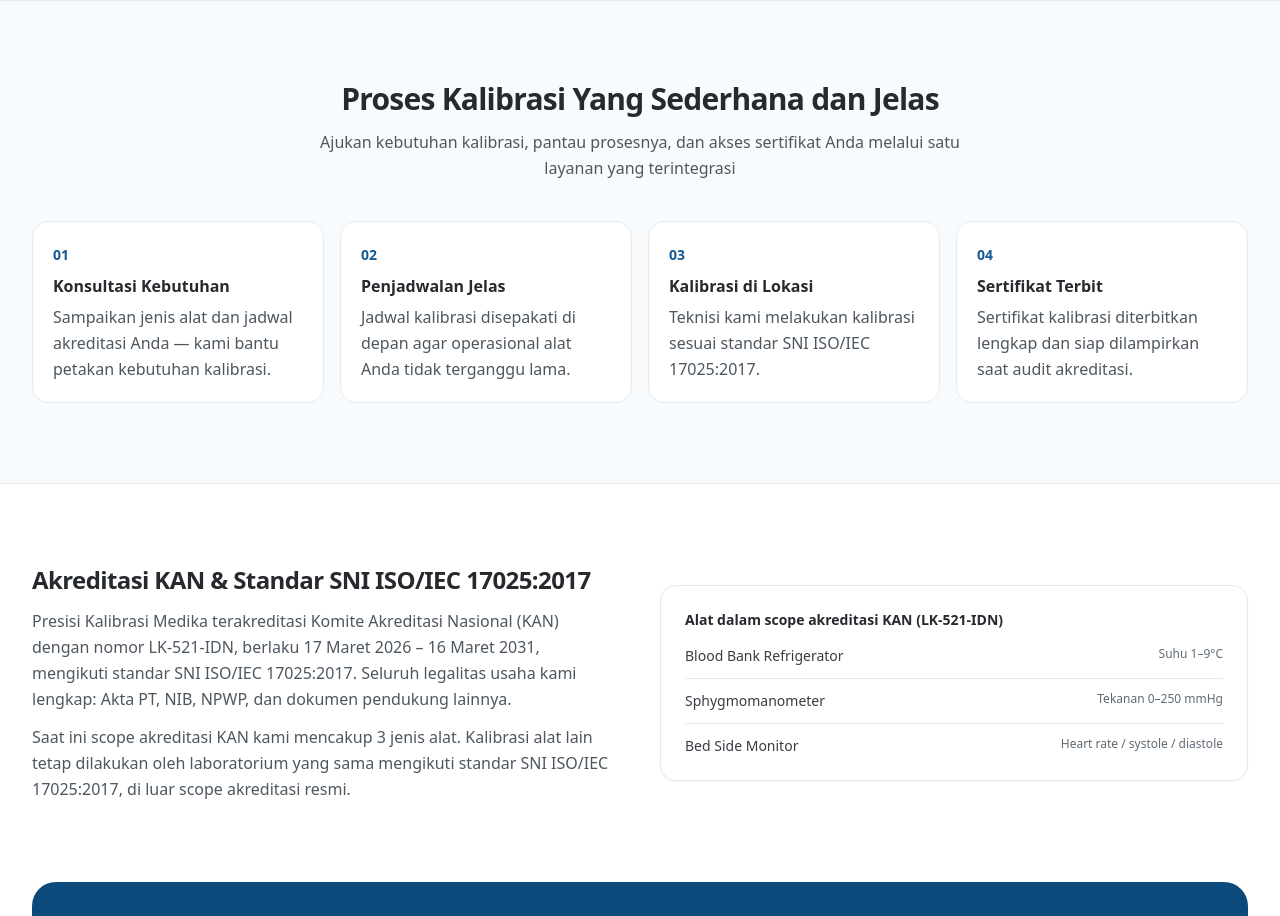
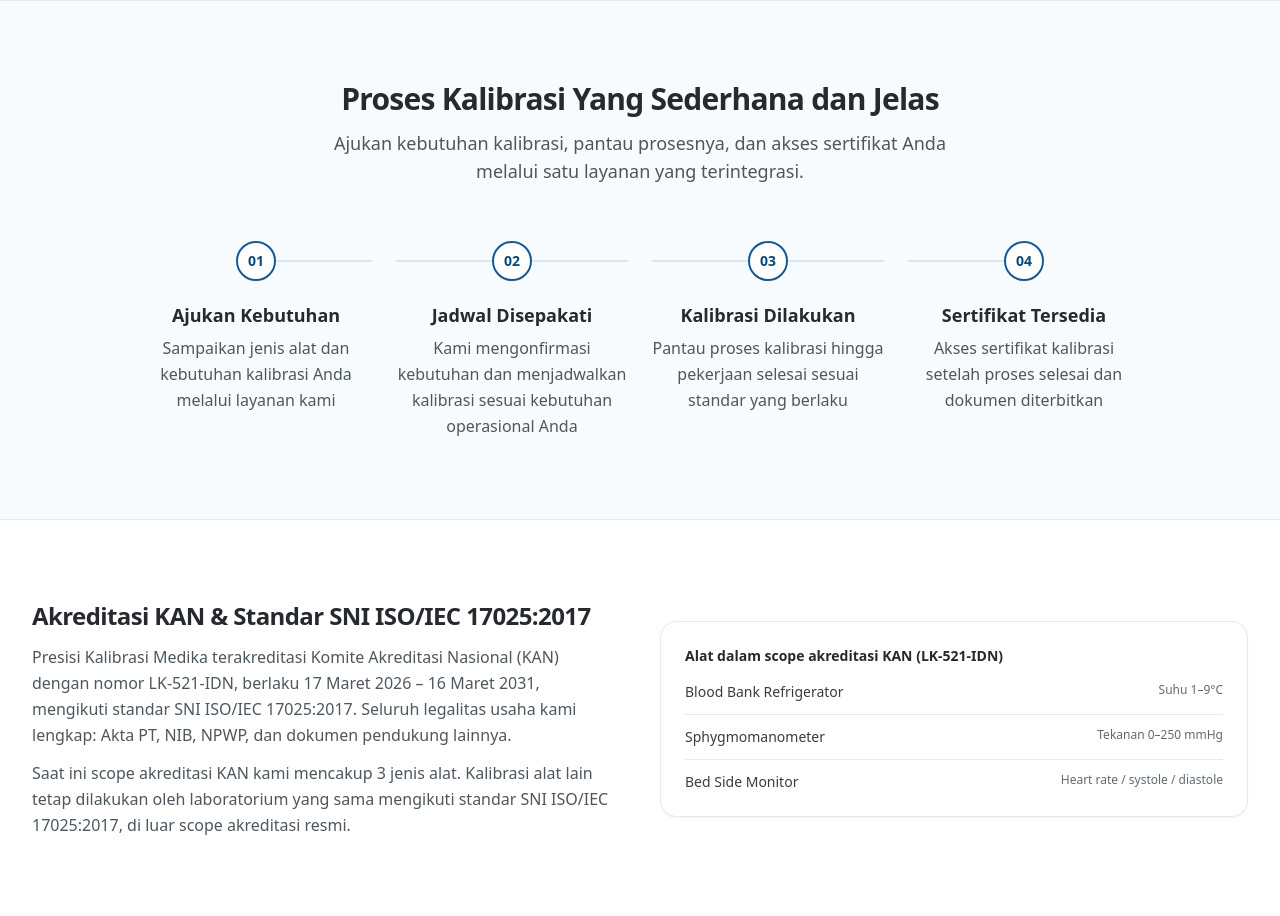
Before and after one commit to afrizahrp/medcal, a Next.js app in the folder apps/web/: page / in a window 1280 px wide. Shown: the part 2340-3256 px from the top of the page. Built offline with nearby package versions, Linux system fonts and the light colour scheme.

Commit message:
refactor: update process steps titles and descriptions for clarity
- Revised titles and descriptions in the ProcessSteps component to better reflect the calibration process.
- Enhanced the layout of the steps for improved readability and user experience.

```diff
--- a/apps/web/src/components/process-steps.tsx
+++ b/apps/web/src/components/process-steps.tsx
@@ -1,25 +1,25 @@
 const steps = [
   {
     step: "01",
-    title: "Konsultasi Kebutuhan",
-    body: "Sampaikan jenis alat dan jadwal akreditasi Anda — kami bantu petakan kebutuhan kalibrasi.",
+    title: "Ajukan Kebutuhan",
+    body: "Sampaikan jenis alat dan kebutuhan kalibrasi Anda melalui layanan kami",
   },
   {
     step: "02",
-    title: "Penjadwalan Jelas",
-    body: "Jadwal kalibrasi disepakati di depan agar operasional alat Anda tidak terganggu lama.",
+    title: "Jadwal Disepakati",
+    body: "Kami mengonfirmasi kebutuhan dan menjadwalkan kalibrasi sesuai kebutuhan operasional Anda",
   },
   {
     step: "03",
-    title: "Kalibrasi di Lokasi",
-    body: "Teknisi kami melakukan kalibrasi sesuai standar SNI ISO/IEC 17025:2017.",
+    title: "Kalibrasi Dilakukan",
+    body: "Pantau proses kalibrasi hingga pekerjaan selesai sesuai standar yang berlaku",
   },
   {
     step: "04",
-    title: "Sertifikat Terbit",
-    body: "Sertifikat kalibrasi diterbitkan lengkap dan siap dilampirkan saat audit akreditasi.",
+    title: "Sertifikat Tersedia",
+    body: "Akses sertifikat kalibrasi setelah proses selesai dan dokumen diterbitkan",
   },
-];
+] as const;
 
 export function ProcessSteps() {
   return (
@@ -29,28 +29,79 @@ export function ProcessSteps() {
           <h2 className="text-2xl font-bold tracking-tight text-ink-900 sm:text-3xl">
             Proses Kalibrasi Yang Sederhana dan Jelas
           </h2>
-          <p className="mt-3 text-base leading-relaxed text-ink-600">
-          Ajukan kebutuhan kalibrasi, pantau prosesnya, dan akses sertifikat Anda melalui satu layanan yang terintegrasi
+          <p className="mt-3 text-base leading-relaxed text-ink-600 sm:text-lg">
+            Ajukan kebutuhan kalibrasi, pantau prosesnya, dan akses sertifikat
+            Anda melalui satu layanan yang terintegrasi.
           </p>
         </div>
 
-        <ol className="mt-10 grid grid-cols-1 gap-4 sm:grid-cols-2 lg:grid-cols-4">
-          {steps.map((s) => (
+        <ol className="mx-auto mt-10 max-w-3xl lg:mt-14 lg:grid lg:max-w-5xl lg:grid-cols-4">
+          {steps.map((s, index) => {
+            const isFirst = index === 0;
+            const isLast = index === steps.length - 1;
+
+            return (
               <li
                 key={s.step}
-              className="rounded-2xl border border-ink-100 bg-white p-5"
+                className="grid grid-cols-[2.25rem_1rem_minmax(0,1fr)] gap-x-3 lg:flex lg:flex-col lg:items-center lg:px-3 lg:text-center"
               >
-              <span className="text-sm font-bold text-brand-600">
+                {/* Mobile: step number beside the dot */}
+                <span className="pt-0.5 text-sm font-bold tabular-nums text-brand-700 lg:hidden">
+                  <span className="sr-only">Langkah </span>
                   {s.step}
                 </span>
-              <h3 className="mt-2 text-base font-semibold text-ink-900">
+
+                {/* Timeline rail */}
+                <div className="relative flex justify-center self-stretch lg:w-full lg:items-center">
+                  <span
+                    aria-hidden
+                    className={`absolute left-0 right-1/2 top-5 hidden h-px -translate-y-1/2 bg-brand-200 lg:block ${
+                      isFirst ? "invisible" : ""
+                    }`}
+                  />
+                  <span
+                    aria-hidden
+                    className={`absolute left-1/2 right-0 top-5 hidden h-px -translate-y-1/2 bg-brand-200 lg:block ${
+                      isLast ? "invisible" : ""
+                    }`}
+                  />
+
+                  {/* Mobile dot */}
+                  <span
+                    aria-hidden
+                    className="relative z-10 mt-1.5 h-2.5 w-2.5 shrink-0 rounded-full bg-brand-600 lg:hidden"
+                  />
+
+                  {/* Desktop number marker */}
+                  <span className="relative z-10 hidden h-10 w-10 items-center justify-center rounded-full border-2 border-brand-600 bg-white text-sm font-bold tabular-nums text-brand-700 lg:flex">
+                    <span className="sr-only">Langkah </span>
+                    {s.step}
+                  </span>
+
+                  {/* Mobile vertical connector */}
+                  {!isLast ? (
+                    <span
+                      aria-hidden
+                      className="absolute bottom-0 left-1/2 top-4 w-px -translate-x-1/2 bg-brand-200 lg:hidden"
+                    />
+                  ) : null}
+                </div>
+
+                <div
+                  className={`min-w-0 lg:pt-5 ${
+                    isLast ? "pb-0" : "pb-8 lg:pb-0"
+                  }`}
+                >
+                  <h3 className="text-base font-semibold leading-snug text-ink-900 sm:text-lg">
                     {s.title}
                   </h3>
-              <p className="mt-1.5 text-base leading-relaxed text-ink-600">
+                  <p className="mt-3 text-base leading-relaxed text-ink-600 lg:mt-1.5">
                     {s.body}
                   </p>
+                </div>
               </li>
-          ))}
+            );
+          })}
         </ol>
       </div>
     </section>
```
Also changed, not shown: 1 other file (tests, documents, lock files or other folders). Lines whose indentation alone changed are shown as unchanged.
